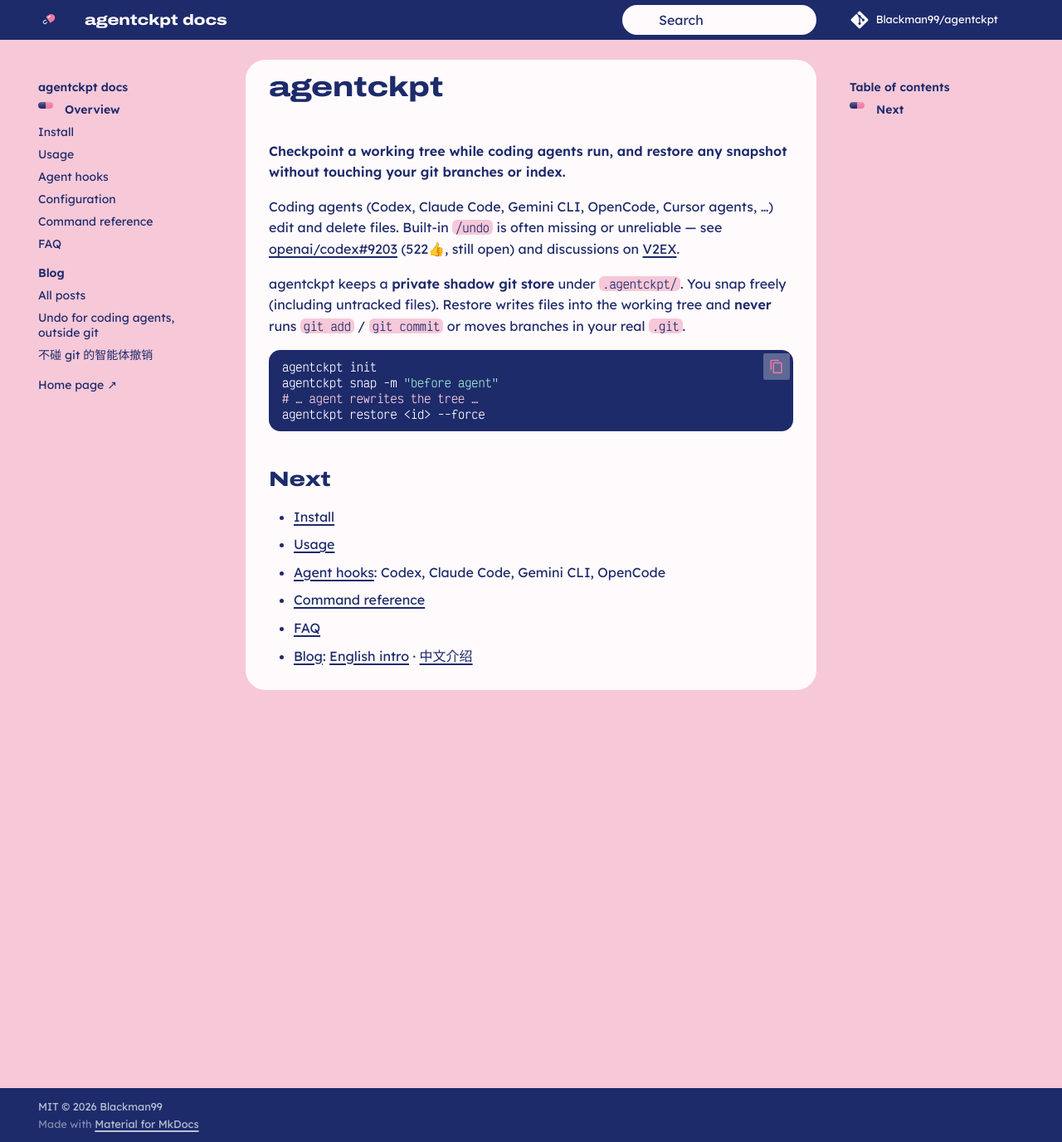
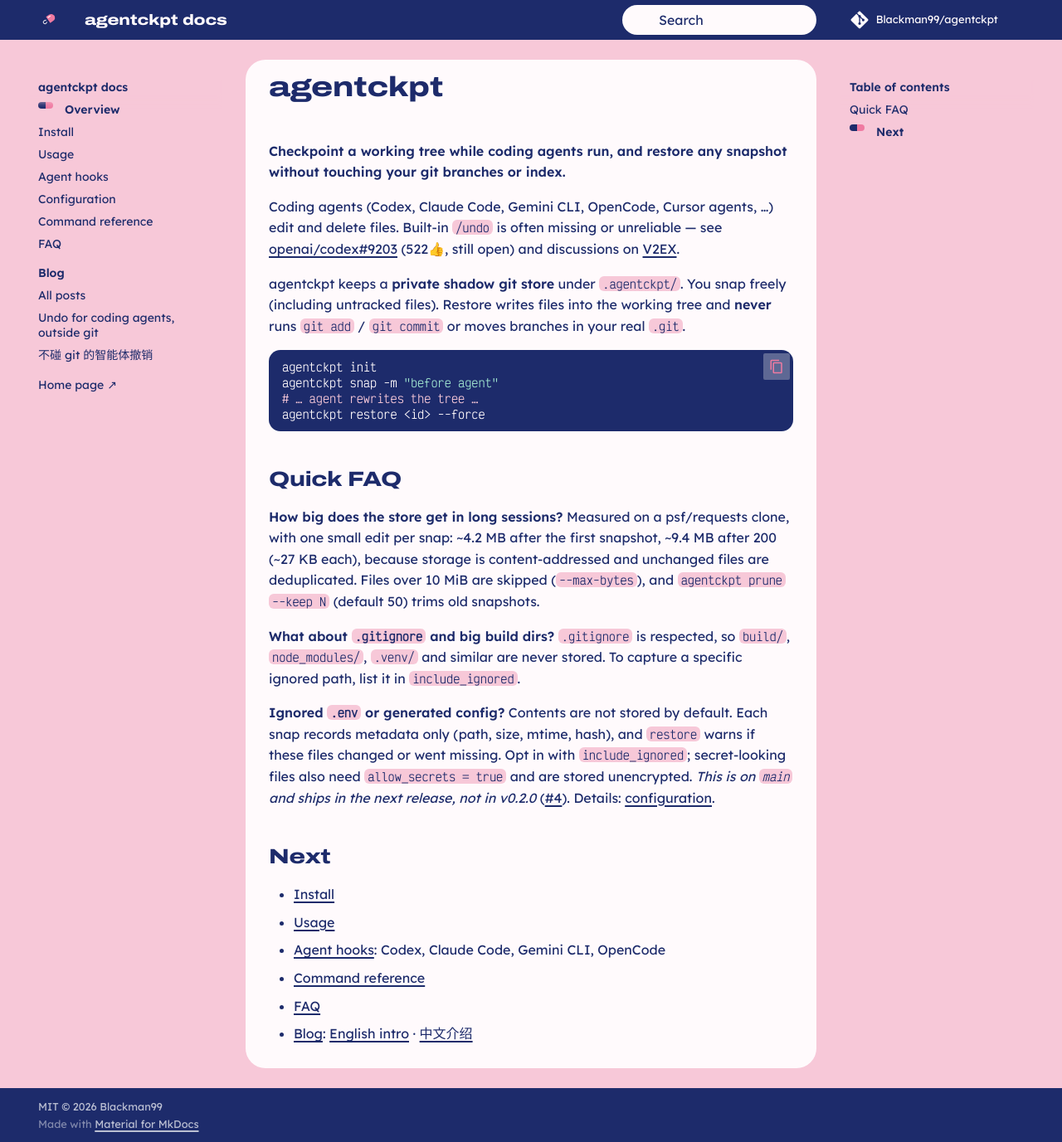
Before and after one commit to Blackman99/agentckpt, an MkDocs documentation site: the page built from docs/index.md, in a window 1280 px wide and 1377 px high. Shown: the whole window at 83% size. Built offline with MkDocs 1.6.1 and Material for MkDocs 9.7.7, drawn with Linux system fonts in a browser that asks for light colours; comment, search, counter and statistics services are not loaded.

Commit message:
docs: first-screen FAQ (store size, .gitignore, ignored .env) (#10)
Co-authored-by: Blackman99 <blackman99@users.noreply.github.com>

````diff
--- a/docs/index.md
+++ b/docs/index.md
@@ -13,6 +13,14 @@
 agentckpt restore <id> --force
 ```
 
+## Quick FAQ
+
+**How big does the store get in long sessions?** Measured on a psf/requests clone, with one small edit per snap: ~4.2 MB after the first snapshot, ~9.4 MB after 200 (~27 KB each), because storage is content-addressed and unchanged files are deduplicated. Files over 10 MiB are skipped (`--max-bytes`), and `agentckpt prune --keep N` (default 50) trims old snapshots.
+
+**What about `.gitignore` and big build dirs?** `.gitignore` is respected, so `build/`, `node_modules/`, `.venv/` and similar are never stored. To capture a specific ignored path, list it in `include_ignored`.
+
+**Ignored `.env` or generated config?** Contents are not stored by default. Each snap records metadata only (path, size, mtime, hash), and `restore` warns if these files changed or went missing. Opt in with `include_ignored`; secret-looking files also need `allow_secrets = true` and are stored unencrypted. *This is on `main` and ships in the next release, not in v0.2.0* ([#4](https://github.com/Blackman99/agentckpt/issues/4)). Details: [configuration](configuration.md).
+
 ## Next
 
 - [Install](install.md)
````
Also changed, not shown: README.md (+8 -0 lines).
